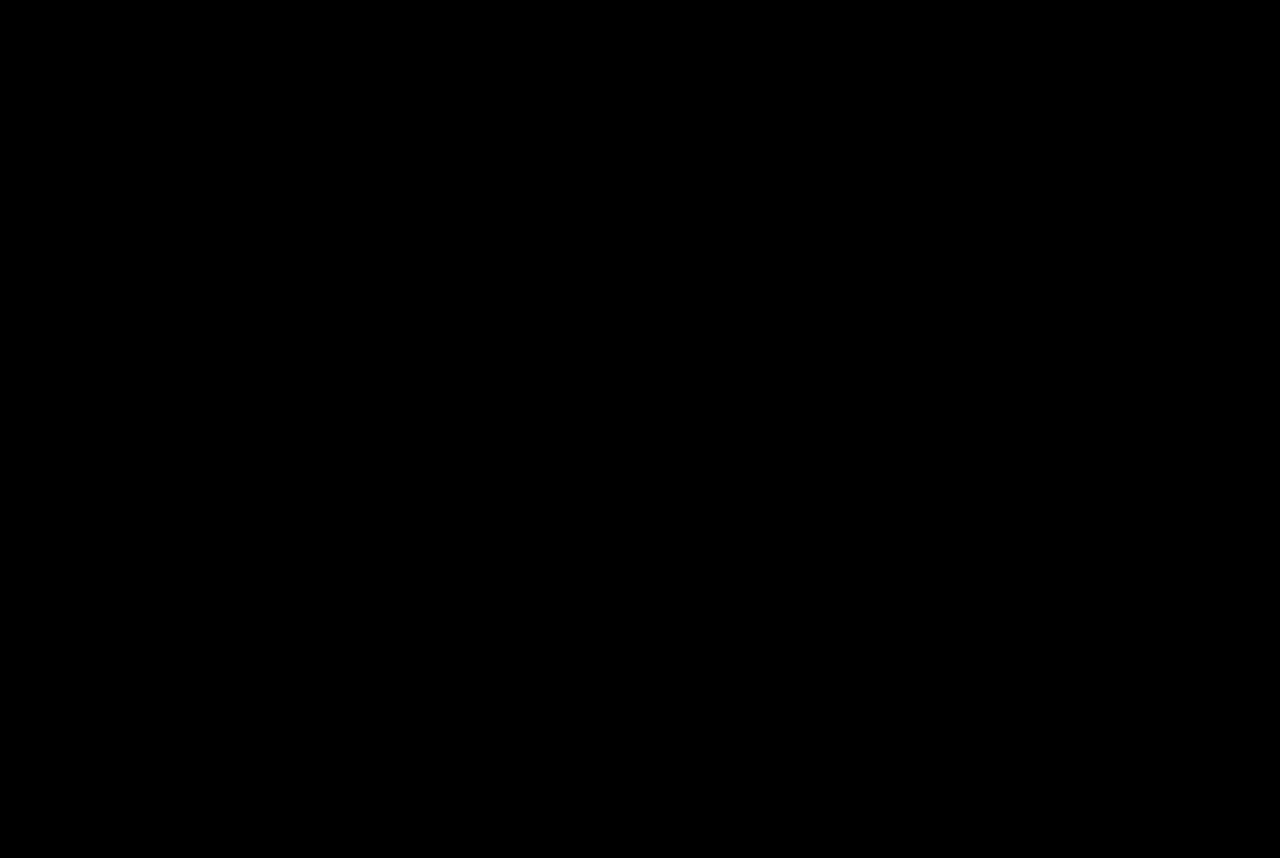
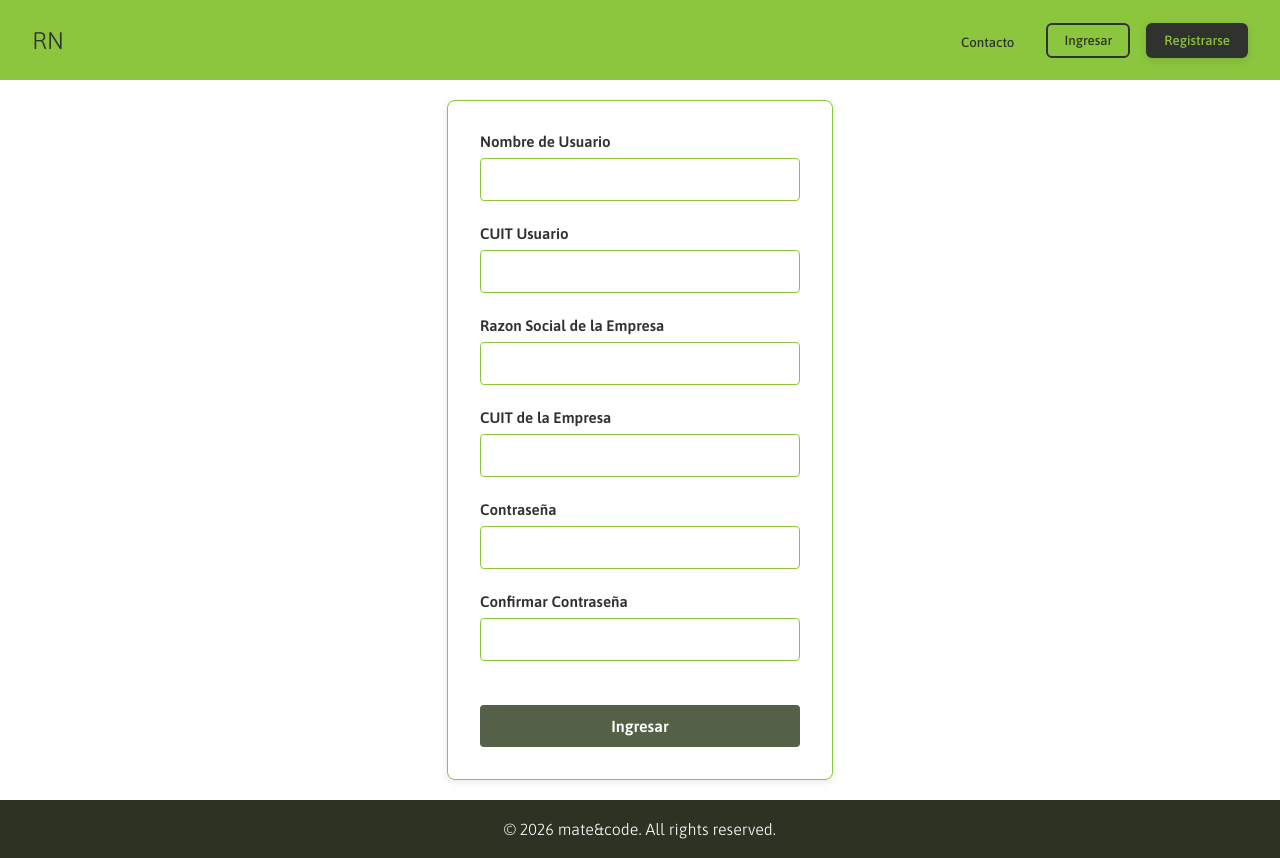
Before and after one commit to PabloGalindoRoldan/mate-code, a React (Vite) app in the folder matecode/frontend/: page /mate-code/register in a window 1280 px wide. Before the commit this address had no page. Before the commit the page ends 800 px from the top, so only its background shows below. Built offline with nearby package versions, Linux system fonts and the light colour scheme.

Commit message:
Modelada vista registrarse e iniciar sesion

```diff
--- a/matecode/frontend/src/App.tsx
+++ b/matecode/frontend/src/App.tsx
@@ -4,6 +4,7 @@ import Landing from './components/views/Landing';
 import { BrowserRouter, Routes, Route } from 'react-router';
 import SysAdminView from './components/views/SysAdminView';
 import LoginView from './components/views/LoginView';
+import RegisterView from './components/views/RegisterView';
 
 function App() {
 
@@ -13,6 +14,7 @@ function App() {
         <Route path="/" element={<Landing />} />
         <Route path="/admin" element={<SysAdminView />} />
         <Route path="/login" element={<LoginView />} />
+        <Route path="/register" element={<RegisterView />} />
       </Routes>
     </BrowserRouter>
   )
--- a/matecode/frontend/src/components/shared/NavBar.tsx
+++ b/matecode/frontend/src/components/shared/NavBar.tsx
@@ -1,15 +1,19 @@
 
+import { useNavigate } from "react-router";
 import './NavBar.css'
 
+
 export default function NavBar() {
+  const navigate = useNavigate();
+
   return (
     <>
       <nav className="navbar">
-        <h1 className="logo">RN</h1>
+        <h1 className="logo"><a onClick={() => navigate('/')}>RN</a></h1>
         <ul className="buttonList">
-          <li><button className="navButtonContacto">Contacto</button></li>
-          <li><button className="navButtonIngresar">Ingresar</button></li>
-          <li><button className="navButtonRegistrarse">Registrarse</button></li>
+          <li><button className="navButtonContacto" onClick={() => navigate('/contact')}>Contacto</button></li>
+          <li><button className="navButtonIngresar" onClick={() => navigate('/login')}>Ingresar</button></li>
+          <li><button className="navButtonRegistrarse" onClick={() => navigate('/register')}>Registrarse</button></li>
         </ul>
       </nav>
     </>
--- /dev/null
+++ b/matecode/frontend/src/components/views/RegisterView.tsx
@@ -0,0 +1,41 @@
+import NavBar from '../shared/NavBar';
+import Footer from '../shared/Footer';
+import './RegisterVierw.css';
+
+export default function RegisterView() {
+    return (
+        <div className="loginView">
+            <NavBar />
+            <div className="loginContainer">
+                <form className="loginForm">
+                    <div className="form-group">
+                        <label htmlFor="username">Nombre de Usuario</label>
+                        <input type="text" id="username" name="username" />
+                    </div>
+                    <div className="form-group">
+                        <label htmlFor="cuitUsuario">CUIT Usuario</label>
+                        <input type="text" id="cuitUsuario" name="cuitUsuario" />
+                    </div>
+                    <div className="form-group">
+                        <label htmlFor="companyName">Razon Social de la Empresa</label>
+                        <input type="text" id="companyName" name="companyName" />
+                    </div>
+                    <div className="form-group">
+                        <label htmlFor="cuitEmpresa">CUIT de la Empresa</label>
+                        <input type="text" id="cuitEmpresa" name="cuitEmpresa" />
+                    </div>
+                    <div className="form-group">
+                        <label htmlFor="password">Contraseña</label>
+                        <input type="password" id="password" name="password" />
+                    </div>
+                    <div className="form-group">
+                        <label htmlFor="confirmPassword">Confirmar Contraseña</label>
+                        <input type="password" id="confirmPassword" name="confirmPassword" />
+                    </div>
+                    <button type="submit">Ingresar</button>
+                </form>
+            </div>
+            <Footer />
+        </div>
+    );
+}
```
Also changed, not shown: matecode/frontend/src/components/views/RegisterVierw.css (added).
